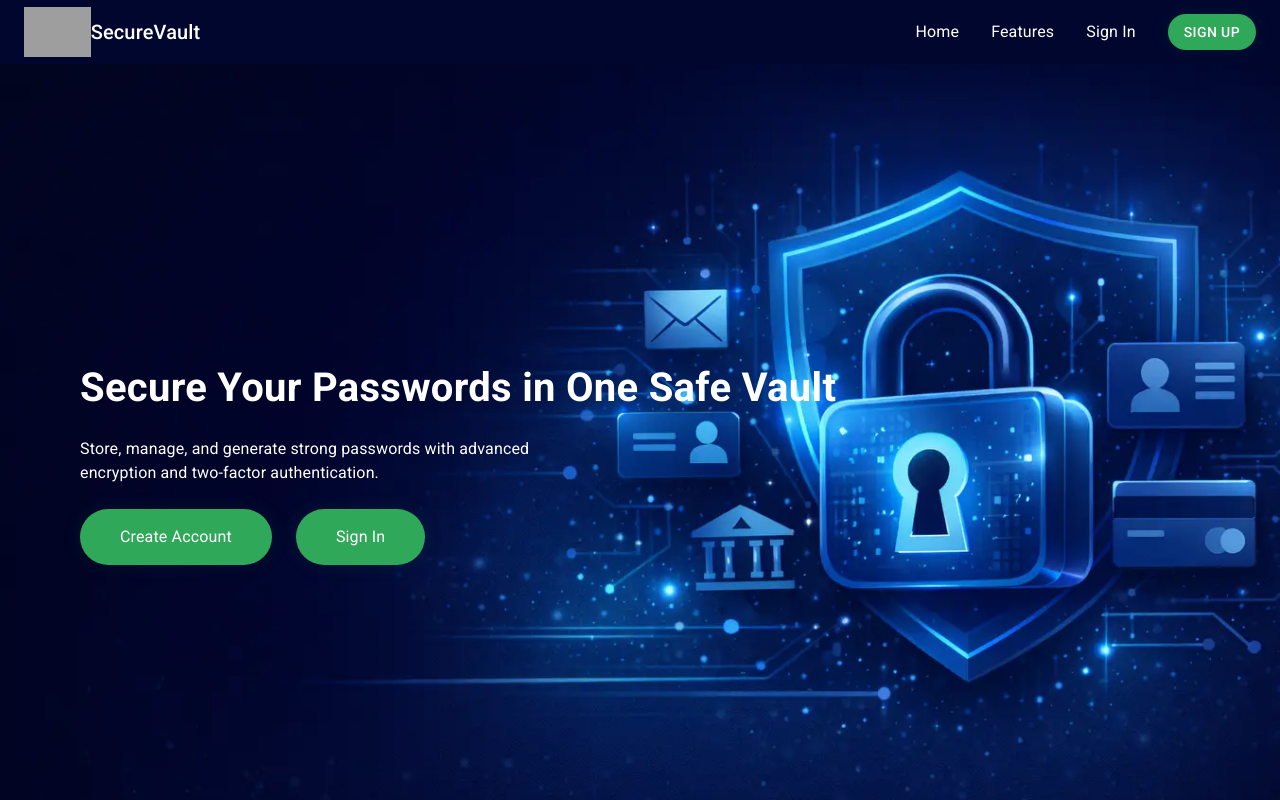
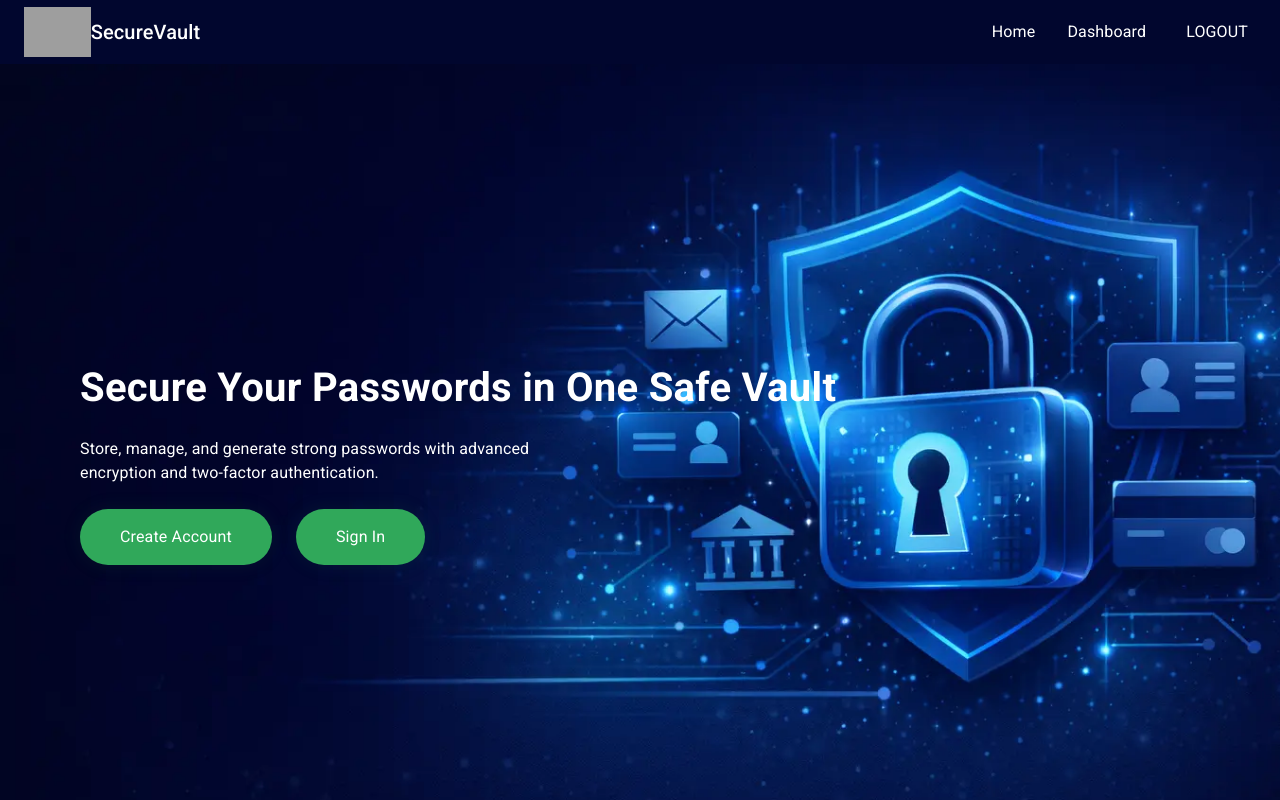
Before and after one commit to mayoshmase-dot/SecureVault, a React (Vite) app: page / in a window 1280 px wide. Shown: the top 800 px of the page. Built offline with nearby package versions, Linux system fonts and the light colour scheme; sample sign-in values are in the browser's storage; grey boxes are pictures that could not be loaded.

Commit message:
create useAuthStore && protectedRouter

```diff
--- /dev/null
+++ b/src/ProtectedRouter.jsx
@@ -0,0 +1,13 @@
+import React from 'react'
+import useAuthStore from './store/useAuthStore'
+import { Navigate } from 'react-router-dom';
+
+export default function ProtectedRouter({children}) {
+    const token = useAuthStore((state)=>state.token)
+
+    if(!token){
+return <Navigate to='/login'/>
+    }
+
+  return children;
+}
--- /dev/null
+++ b/src/api/axiosInstance.js
@@ -0,0 +1,10 @@
+import axios from "axios";
+
+const axiosInstance = axios.create({
+    baseURL:"https://backend-project-nwve.onrender.com/api" ,
+    headers:{
+        "Accept-Language":"en"
+    }
+})
+
+export default axiosInstance ;
--- a/src/components/navbar/Navbar.jsx
+++ b/src/components/navbar/Navbar.jsx
@@ -7,13 +7,16 @@ import IconButton from '@mui/material/IconButton';
 import MenuIcon from '@mui/icons-material/Menu';
 import LogoSecure from '../../assets/img/LogoSecure.png'
 import { Link } from '@mui/material';
-import { Link as ReactLink } from 'react-router-dom'
+import { Link as ReactLink, useNavigate } from 'react-router-dom'
+import useAuthStore from '../../store/useAuthStore';
 
 export default function Navbar() {
-  const scrollToFeatures = () => {
-    document.getElementById("features")?.scrollIntoView({
-      behavior: "smooth",
-    })
+  const token = useAuthStore((state) => state.token)
+  const logout = useAuthStore((state) => state.logout)
+  const navigate = useNavigate();
+  const handleLogout = ()=>{
+logout();
+navigate('/login')
   }
   return (
     <AppBar position="static" sx={{ backgroundColor: 'primary.main' }}>
@@ -26,13 +29,27 @@ export default function Navbar() {
         </Box>
         <Box sx={{ display: { xs: 'none', md: 'flex' } }} alignItems={'center'} gap={4}>
           <Link component={ReactLink} to='/' underline='none' color="inherit">Home</Link>
-          <Link component={ReactLink} onClick={scrollToFeatures} underline='none' color="inherit">Features</Link>
+          {token ? (
+            <>
+              <Link component={ReactLink} to='/dashboard' underline='none' color="inherit">
+                Dashboard
+              </Link>
+              <Link component={Button} onClick={handleLogout} underline='none' color="inherit">
+                Logout
+              </Link>
+            </>
+          )
+            : (
+              <>
                 <Link component={ReactLink} to='/login' underline='none' color="inherit">
                   Sign In
                 </Link>
                 <Link component={ReactLink} to='/register' underline='none' >
                   <Button variant="contained" sx={{ borderRadius: 5, px: 2, backgroundColor: 'secondary.main', boxShadow: ' 0 0 20px rgba(48, 168, 90, 0.1) ' }}>Sign up</Button>
                 </Link>
+              </>)}
+
+
         </Box>
         <IconButton edge="start" color="inherit" aria-label="menu" sx={{ display: { xs: 'block', md: 'none' } }}>
           <MenuIcon />
--- a/src/pages/auth/login/Login.jsx
+++ b/src/pages/auth/login/Login.jsx
@@ -5,38 +5,45 @@ import { useForm } from 'react-hook-form';
 import { yupResolver } from '@hookform/resolvers/yup';
 import { LoginSchema } from '../../../validation/LoginSchema';
 import { useState } from 'react';
-
-const textFieldSx = {
-  '& .MuiOutlinedInput-root': {
-    color: 'white',
-    '& fieldset': { borderColor: 'rgba(255,255,255,0.2)' },
-    '&:hover fieldset': { borderColor: 'rgba(255,255,255,0.5)' },
-    '&.Mui-focused fieldset': { borderColor: 'rgb(48,168,90)' },
-  },
-  '& .MuiInputLabel-root': { color: 'rgba(255,255,255,0.5)' },
-  '& .MuiInputLabel-root.Mui-focused': { color: 'rgb(53, 241, 119)' },
-  '& input:-webkit-autofill': {
-    WebkitBoxShadow: '0 0 0 1000px rgb(1, 6, 46) inset',
-    WebkitTextFillColor: 'white',
-  },
-};
+import axiosInstance from '../../../api/axiosInstance';
+import useAuthStore from '../../../store/useAuthStore';
 
 export default function Login() {
   const [serverErrors, setServerErrors] = useState('')
   const { register, handleSubmit, formState: { errors, isSubmitting } } = useForm({
     resolver: yupResolver(LoginSchema), mode: "all"
   });
-  const navigate = useNavigate();
-
-  const LoginForm = (data) => {
+  const navigate = useNavigate()
+  const setToken = useAuthStore((state) => state.setToken)
+  const LoginForm = async (data) => {
     try {
-      setServerErrors('')
-      navigate('/dashboard')
-    } catch (error) {
+      const response = await axiosInstance.post('/auth/login', data)
+      if (response.status === 200) {
+        console.log(response)
+        setToken(response.data.token)
+        navigate('/dashboard')
+      }
+    }
+    catch (error) {
       setServerErrors(error.response.data.message)
     }
   }
 
+
+  const textFieldSx = {
+    '& .MuiOutlinedInput-root': {
+      color: 'white',
+      '& fieldset': { borderColor: 'rgba(255,255,255,0.2)' },
+      '&:hover fieldset': { borderColor: 'rgba(255,255,255,0.5)' },
+      '&.Mui-focused fieldset': { borderColor: 'rgb(48,168,90)' },
+    },
+    '& .MuiInputLabel-root': { color: 'rgba(255,255,255,0.5)' },
+    '& .MuiInputLabel-root.Mui-focused': { color: 'rgb(53, 241, 119)' },
+    '& input:-webkit-autofill': {
+      WebkitBoxShadow: '0 0 0 1000px rgb(1, 6, 46) inset',
+      WebkitTextFillColor: 'white',
+    },
+  };
   return (
     <Container maxWidth='xs'>
       <Box display={'flex'} flexDirection={'column'} gap={2} my={8} p={5}
--- a/src/pages/auth/register/Register.jsx
+++ b/src/pages/auth/register/Register.jsx
@@ -5,7 +5,7 @@ import { useForm } from 'react-hook-form';
 import { yupResolver } from '@hookform/resolvers/yup';
 import { RegisterSchema } from '../../../validation/RegisterSchema';
 import { useState } from 'react';
-import axios from 'axios';
+import axiosInstance from '../../../api/axiosInstance';
 
 const textFieldSx = {
   '& .MuiOutlinedInput-root': {
@@ -28,10 +28,12 @@ export default function Register() {
     resolver: yupResolver(RegisterSchema), mode: 'all'
   });
 
-  const RegisterForm = async (values) => {
+  const RegisterForm = async (data) => {
     try {
-      const response = await axios.post('https://backend-project-nwve.onrender.com/api/auth/register', values)
+      const response = await axiosInstance.post('/auth/register', data)
       console.log(response)
+
+
     }
     catch (error) {
       setServerErrors(error.response.data.message)
--- a/src/router.jsx
+++ b/src/router.jsx
@@ -4,6 +4,8 @@ import Home from "./pages/home/Home";
 import Login from "./pages/auth/login/Login";
 import Register from "./pages/auth/register/Register";
 import Dashboard from "./pages/dashboard/Dashboard";
+import protectedRouter from "./protectedRouter";
+import ProtectedRouter from "./protectedRouter";
 
 const router = createBrowserRouter([
     {
@@ -24,7 +26,11 @@ const router = createBrowserRouter([
             },
             {
                 path: 'dashboard',
-                element: <Dashboard />
+                element:
+                    < ProtectedRouter >
+                        <Dashboard />
+                    </ ProtectedRouter >
+
             },
         ]
     }
--- /dev/null
+++ b/src/store/useAuthStore.js
@@ -0,0 +1,21 @@
+import React from 'react'
+import { create } from 'zustand'
+
+const useAuthStore = create((set)=>({
+token:localStorage.getItem("token"),
+setToken :(newToken)=>{
+    set({
+        token:newToken
+    })
+    localStorage.setItem('token' , newToken)
+},
+logout:()=>{
+     set({
+        token:null
+    })
+        localStorage.removeItem('token')
+}
+
+}))
+
+export default useAuthStore;
```
Also changed, not shown: src/api/AuthAxiosInstance.js (added, +12 -0 lines). Lines whose indentation alone changed are shown as unchanged.
